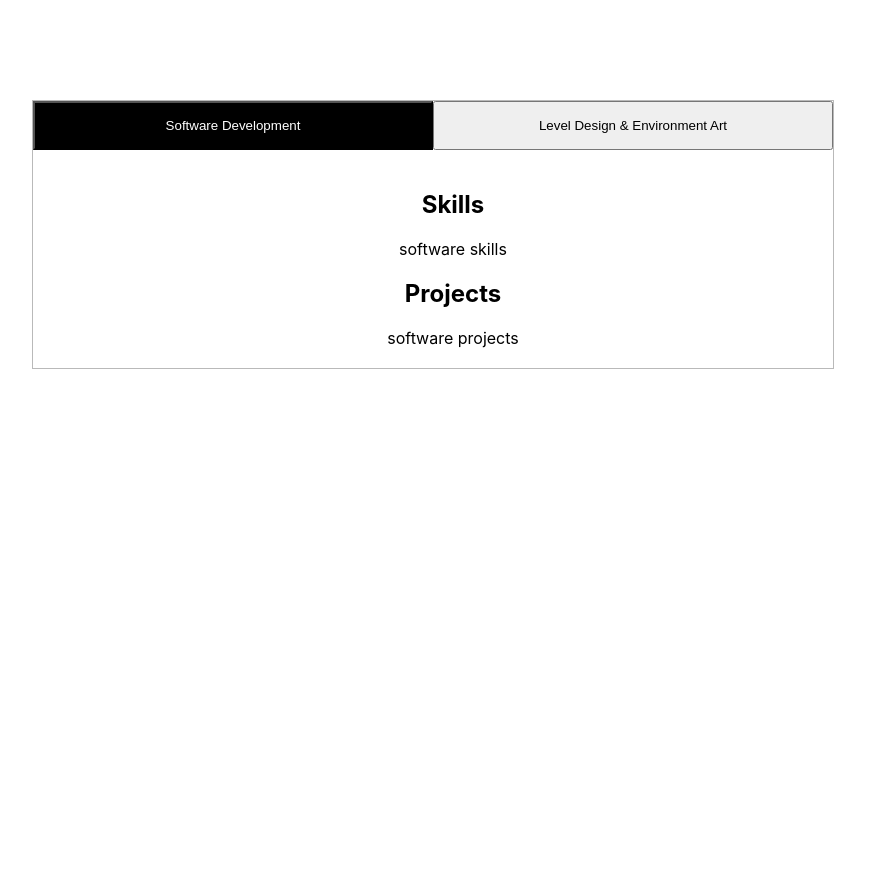
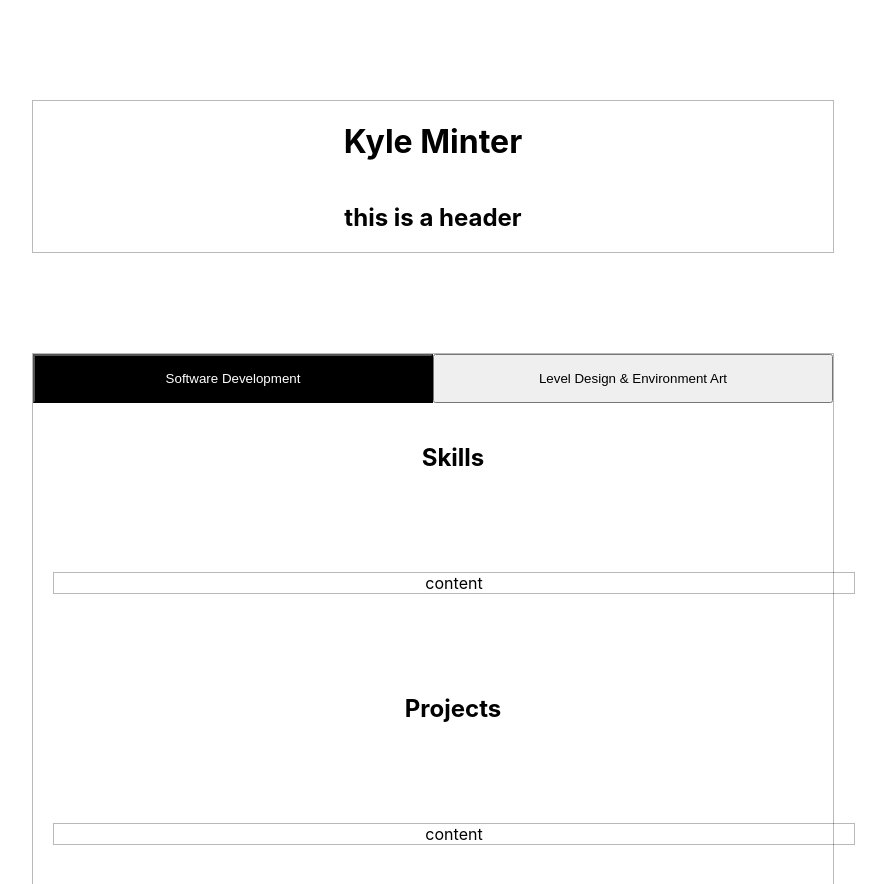
Before and after one commit to KyleMinter/KyleMinter.github.io, a React (Create React App) app: page / in a window 1280 px wide. Shown: the top 884 px of the page, without its empty margins (207-1093 px from the left). Before the commit the page ends 800 px from the top, so only its background shows below. Built offline with nearby package versions, Linux system fonts and the light colour scheme.

Commit message:
Setup the basic React components

```diff
--- a/src/App.js
+++ b/src/App.js
@@ -1,10 +1,13 @@
 import logo from './logo.svg';
 import './App.css';
+import Header from './Header';
 import PorfolioTabs from './PorfolioTabs';
 
 function App() {
   return (
     <div className="App">
+      <Header />
+
       <PorfolioTabs />
     </div>
   );
--- /dev/null
+++ b/src/Header.js
@@ -0,0 +1,14 @@
+import React from 'react';
+import './Header.css';
+
+export default function Header()
+{
+    return (
+        <div>
+            <div className="container">
+                <h1>Kyle Minter</h1>
+                <h2>this is a header</h2>
+            </div>
+        </div>
+    );
+}
--- a/src/PorfolioTabs.js
+++ b/src/PorfolioTabs.js
@@ -1,46 +1,37 @@
 import React, { useState } from 'react';
 import './PorfolioTabs.css';
+import SkillsContent from './SkillsContent';
+import ProjectsContent from './ProjectsContent'
+
+const SOFTWARE_ACTIVE_TAB = 1;
+const LD_ENV_ART_ACTIVE_TAB = 2;
 
 export default function PorfolioTabs()
 {
-
-    const [toggleState, setToggleState] = useState(1);
+    const [activeTabState, setActiveTabState] = useState(1);
     const toggleTab = (index) =>
     {
-        setToggleState(index);
-    }
-
-    let skillsContent;
-    let projectsContent;
-
-    if (toggleState === 1)
-    {
-        skillsContent = "software skills";
-        projectsContent = "software projects"
-    }
-    else
-    {
-        skillsContent = "art skills";
-        projectsContent = "art projects";
+        setActiveTabState(index);
     }
 
     return (
         <div>
             <div className="container">
                 <div className="bloc-tabs">
-                    <button className= {toggleState === 1? "tabs active-tabs" : "tabs"} onClick = {()=> toggleTab(1)}>Software Development</button>
-                    <button className= {toggleState === 2? "tabs active-tabs" : "tabs"} onClick = {()=> toggleTab(2)}>Level Design & Environment Art</button>
+                    <button className= {activeTabState === SOFTWARE_ACTIVE_TAB? "tabs active-tabs" : "tabs"} onClick = {()=> toggleTab(SOFTWARE_ACTIVE_TAB)}>Software Development</button>
+                    <button className= {activeTabState === LD_ENV_ART_ACTIVE_TAB? "tabs active-tabs" : "tabs"} onClick = {()=> toggleTab(LD_ENV_ART_ACTIVE_TAB)}>Level Design & Environment Art</button>
                 </div>
 
                 <div className="content">
+
                     <div>
                         <h2>Skills</h2>
-                        {skillsContent}
+                        <SkillsContent activeTab={activeTabState}/>
                     </div>
 
                     <div>
                         <h2>Projects</h2>
-                        {projectsContent}
+                        <ProjectsContent activeTab={activeTabState}/>
                     </div>
 
                 </div>
--- /dev/null
+++ b/src/ProjectsContent.js
@@ -0,0 +1,29 @@
+import React from 'react';
+import './ProjectsContent.css';
+import SOFTWARE_ACTIVE_TAB from './PorfolioTabs';
+import LD_ENV_ART_ACTIVE_TAB from './PorfolioTabs';
+
+export default function ProjectsContent({activeTab})
+{
+    let projectsContent = "content";
+    switch (activeTab)
+    {
+        case SOFTWARE_ACTIVE_TAB:
+            //stuff
+            break;
+        case LD_ENV_ART_ACTIVE_TAB:
+            //stuff
+            break;
+        default:
+            //stuff
+            break;
+    }
+
+    return (
+        <div>
+            <div className="container">
+                {projectsContent}
+            </div>
+        </div>
+    );
+}
--- /dev/null
+++ b/src/SkillsContent.js
@@ -0,0 +1,19 @@
+import React from 'react';
+import './SkillsContent.css';
+
+export default function SkillsContent({activeTab})
+{
+    let skillsContent = "content";
+    if (activeTab)
+    {
+        // display skills content.
+    }
+
+    return (
+        <div>
+            <div className="container">
+                {skillsContent}
+            </div>
+        </div>
+    );
+}
```
Also changed, not shown: src/Header.css (added), src/ProjectsContent.css (added), src/SkillsContent.css (added).
